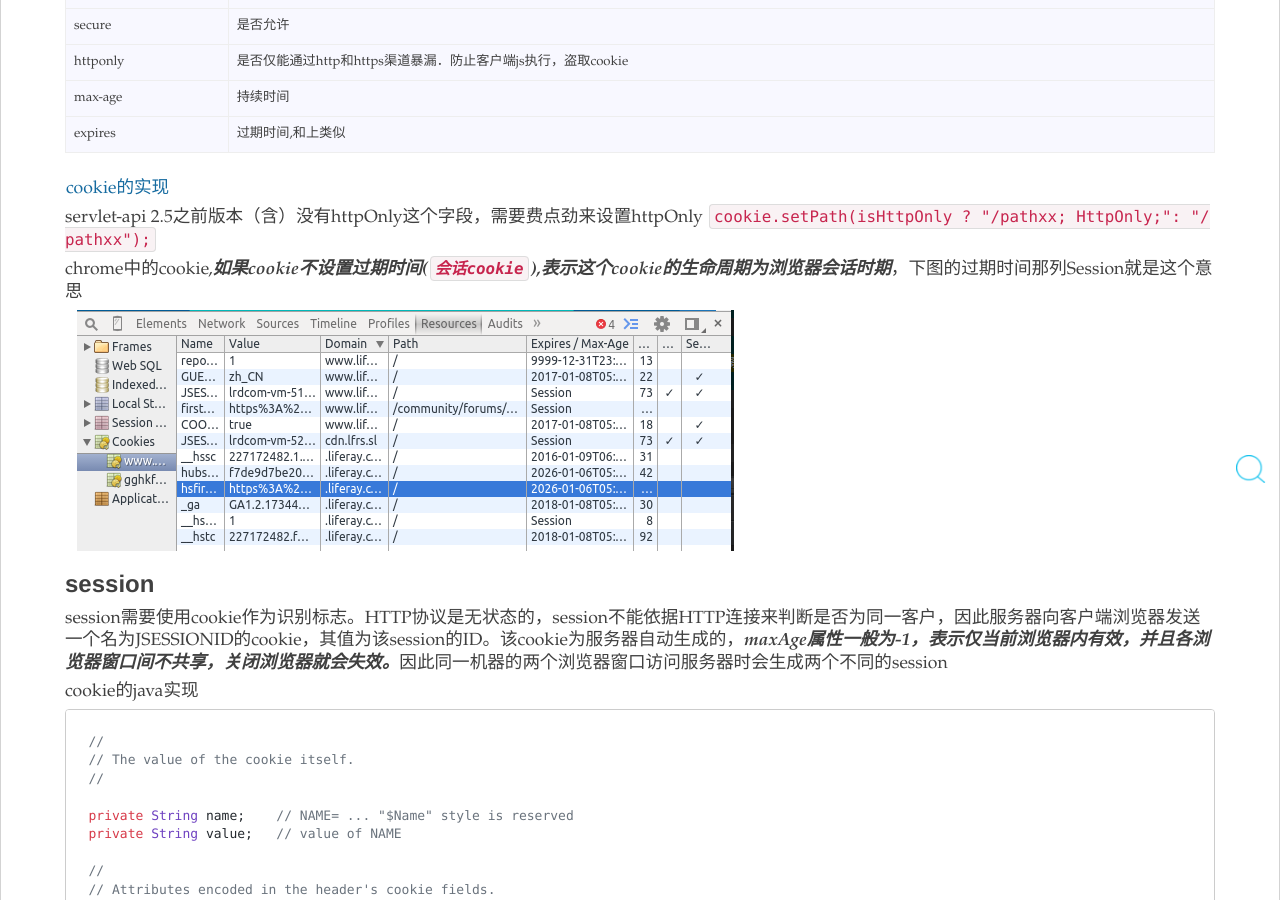
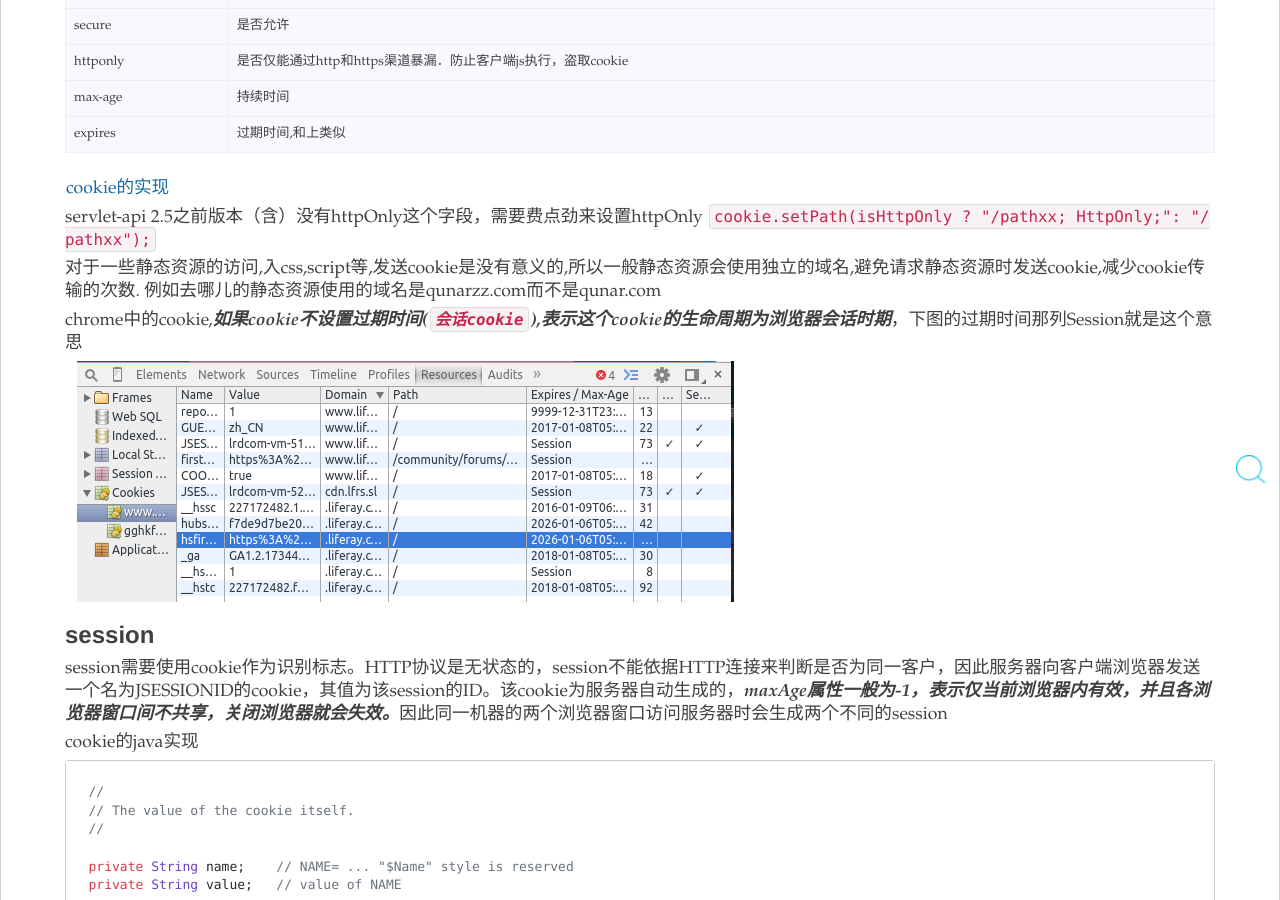
Before and after one commit to zy123a/lcj1992.github.com, a Jekyll site: the page built from _posts/java_web/2016-01-07-cookie_session.md, in a window 1280 px wide and 900 px high, scrolled down 450 px. Built offline with Jekyll 4.4.1, drawn with Linux system fonts in a browser that asks for light colours; nearby versions of some CDN libraries; comment, search, counter and statistics services are not loaded.

Commit message:
annotation

```diff
--- a/_posts/java_web/2016-01-07-cookie_session.md
+++ b/_posts/java_web/2016-01-07-cookie_session.md
@@ -25,6 +25,9 @@ HTTP cookie ***由`服务端（产生方）`发送到`客户端（存储方）`
 [cookie的实现](#java_cookie)
 
 servlet-api 2.5之前版本（含）没有httpOnly这个字段，需要费点劲来设置httpOnly `cookie.setPath(isHttpOnly ? "/pathxx; HttpOnly;": "/pathxx");`
+
+对于一些静态资源的访问,入css,script等,发送cookie是没有意义的,所以一般静态资源会使用独立的域名,避免请求静态资源时发送cookie,减少cookie传输的次数.
+例如去哪儿的静态资源使用的域名是qunarzz.com而不是qunar.com
 
 chrome中的cookie,***如果cookie不设置过期时间(`会话cookie`),表示这个cookie的生命周期为浏览器会话时期***，下图的过期时间那列Session就是这个意思
 ![cookie](/images/web/cookie.png)
```
